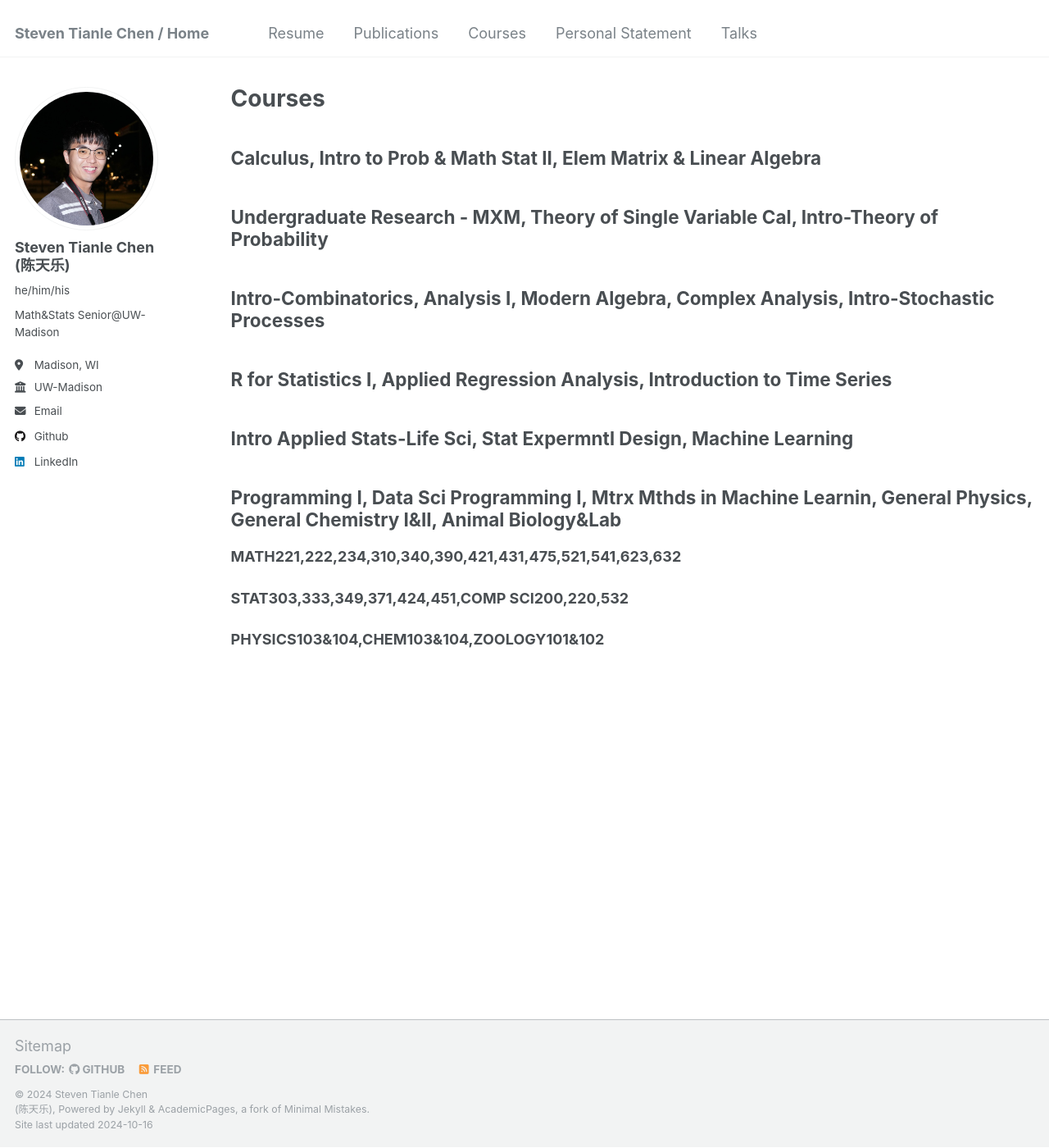
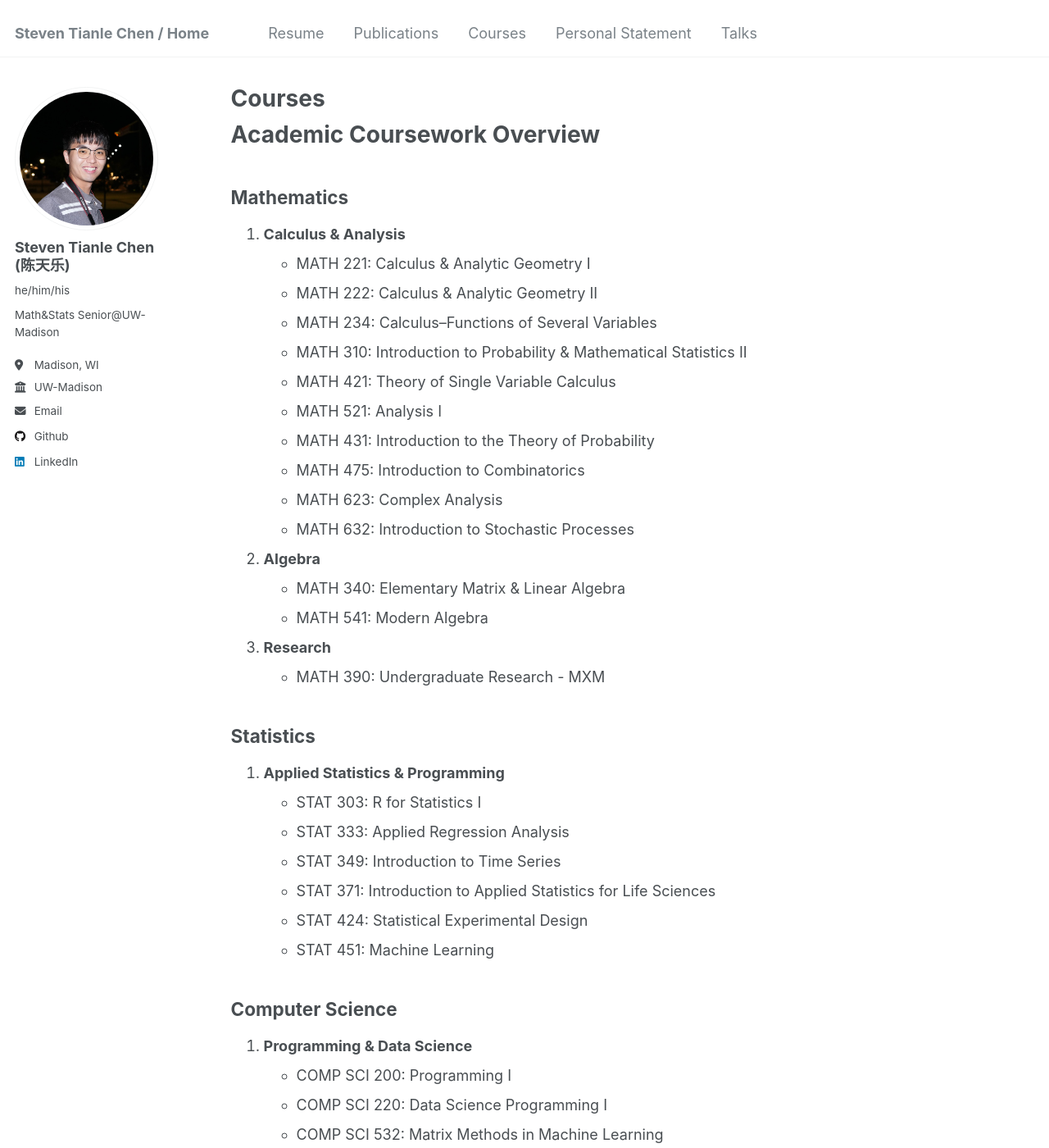
Before and after one commit to sttlchen/sttlchen.github.io, a Jekyll site: the page built from _pages/cr.md, in a window 1280 px wide and 1400 px high. Shown: the whole window at 82% size. Built offline with Jekyll 4.4.1, drawn with Linux system fonts in a browser that asks for light colours; some of the changed text lies outside the part shown.

Commit message:
Update cr.md

```diff
--- a/_pages/cr.md
+++ b/_pages/cr.md
@@ -8,20 +8,58 @@ redirect_from:
 ---
 
 {% include base_path %}
-## Calculus, Intro to Prob & Math Stat II, Elem Matrix & Linear Algebra
+# Academic Coursework Overview
 
-## Undergraduate Research - MXM, Theory of Single Variable Cal, Intro-Theory of Probability
+## **Mathematics**
 
-## Intro-Combinatorics, Analysis I, Modern Algebra, Complex Analysis, Intro-Stochastic Processes
+1. **Calculus & Analysis**
+   - MATH 221: Calculus & Analytic Geometry I
+   - MATH 222: Calculus & Analytic Geometry II
+   - MATH 234: Calculus--Functions of Several Variables
+   - MATH 310: Introduction to Probability & Mathematical Statistics II
+   - MATH 421: Theory of Single Variable Calculus
+   - MATH 521: Analysis I
+   - MATH 431: Introduction to the Theory of Probability
+   - MATH 475: Introduction to Combinatorics
+   - MATH 623: Complex Analysis
+   - MATH 632: Introduction to Stochastic Processes
 
-## R for Statistics I, Applied Regression Analysis, Introduction to Time Series
+2. **Algebra**
+   - MATH 340: Elementary Matrix & Linear Algebra
+   - MATH 541: Modern Algebra
 
-## Intro Applied Stats-Life Sci, Stat Expermntl Design, Machine Learning
+3. **Research**
+   - MATH 390: Undergraduate Research - MXM
 
-## Programming I, Data Sci Programming I, Mtrx Mthds in Machine Learnin,  General Physics, General Chemistry I&II, Animal Biology&Lab
+## **Statistics**
 
-**MATH221,222,234,310,340,390,421,431,475,521,541,623,632**
+1. **Applied Statistics & Programming**
+   - STAT 303: R for Statistics I
+   - STAT 333: Applied Regression Analysis
+   - STAT 349: Introduction to Time Series
+   - STAT 371: Introduction to Applied Statistics for Life Sciences
+   - STAT 424: Statistical Experimental Design
+   - STAT 451: Machine Learning
 
-**STAT303,333,349,371,424,451,COMP SCI200,220,532**
+## **Computer Science**
 
-**PHYSICS103&104,CHEM103&104,ZOOLOGY101&102**
+1. **Programming & Data Science**
+   - COMP SCI 200: Programming I
+   - COMP SCI 220: Data Science Programming I
+   - COMP SCI 532: Matrix Methods in Machine Learning
+
+## **Physical Sciences**
+
+1. **Physics**
+   - PHYSICS 103: General Physics I
+   - PHYSICS 104: General Physics II
+
+2. **Chemistry**
+   - CHEM 103: General Chemistry I
+   - CHEM 104: General Chemistry II
+
+## **Biological Sciences**
+
+1. **Biology**
+   - ZOOLOGY 101: Animal Biology
+   - ZOOLOGY 102: Animal Biology Laboratory
```
